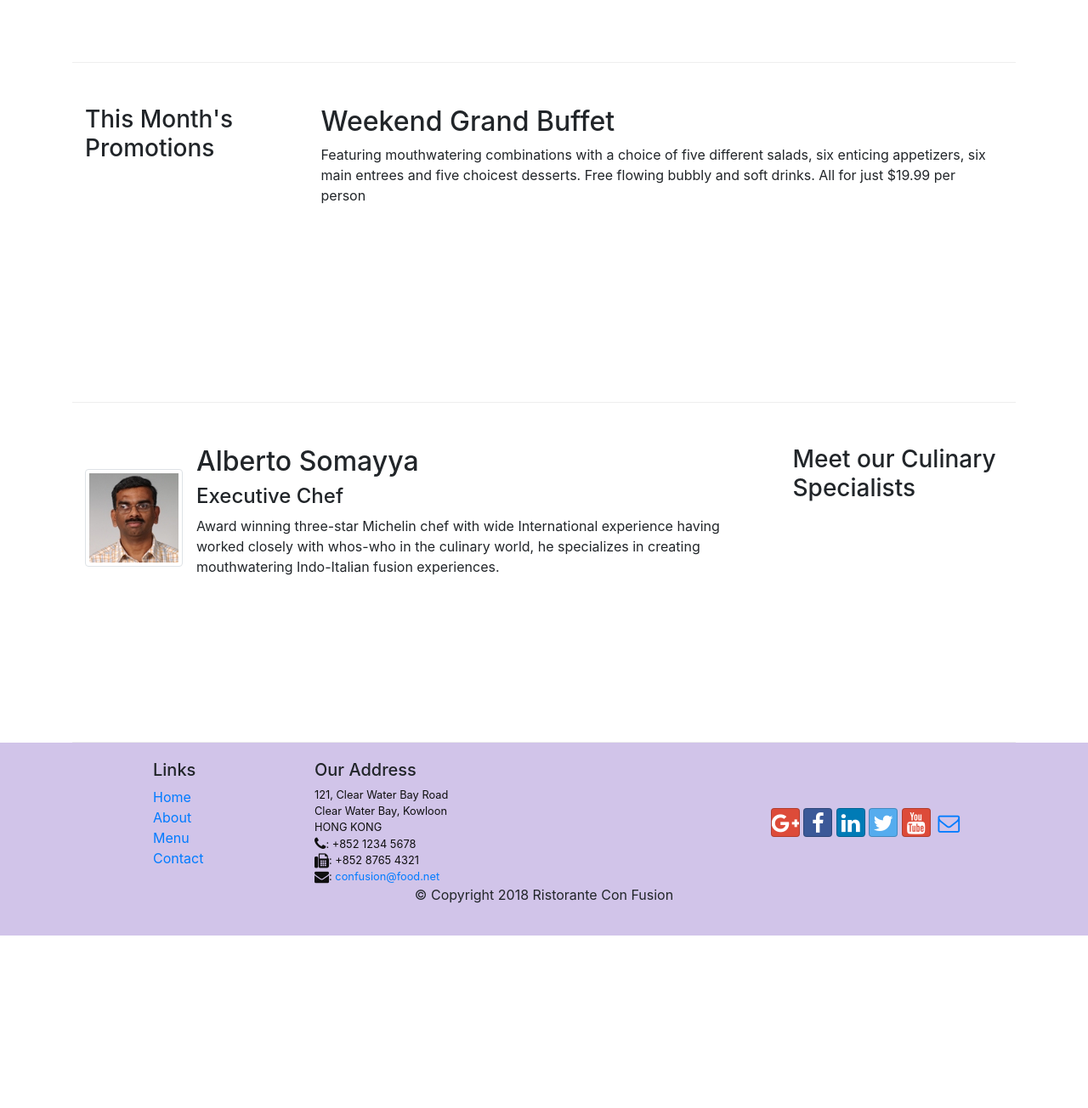
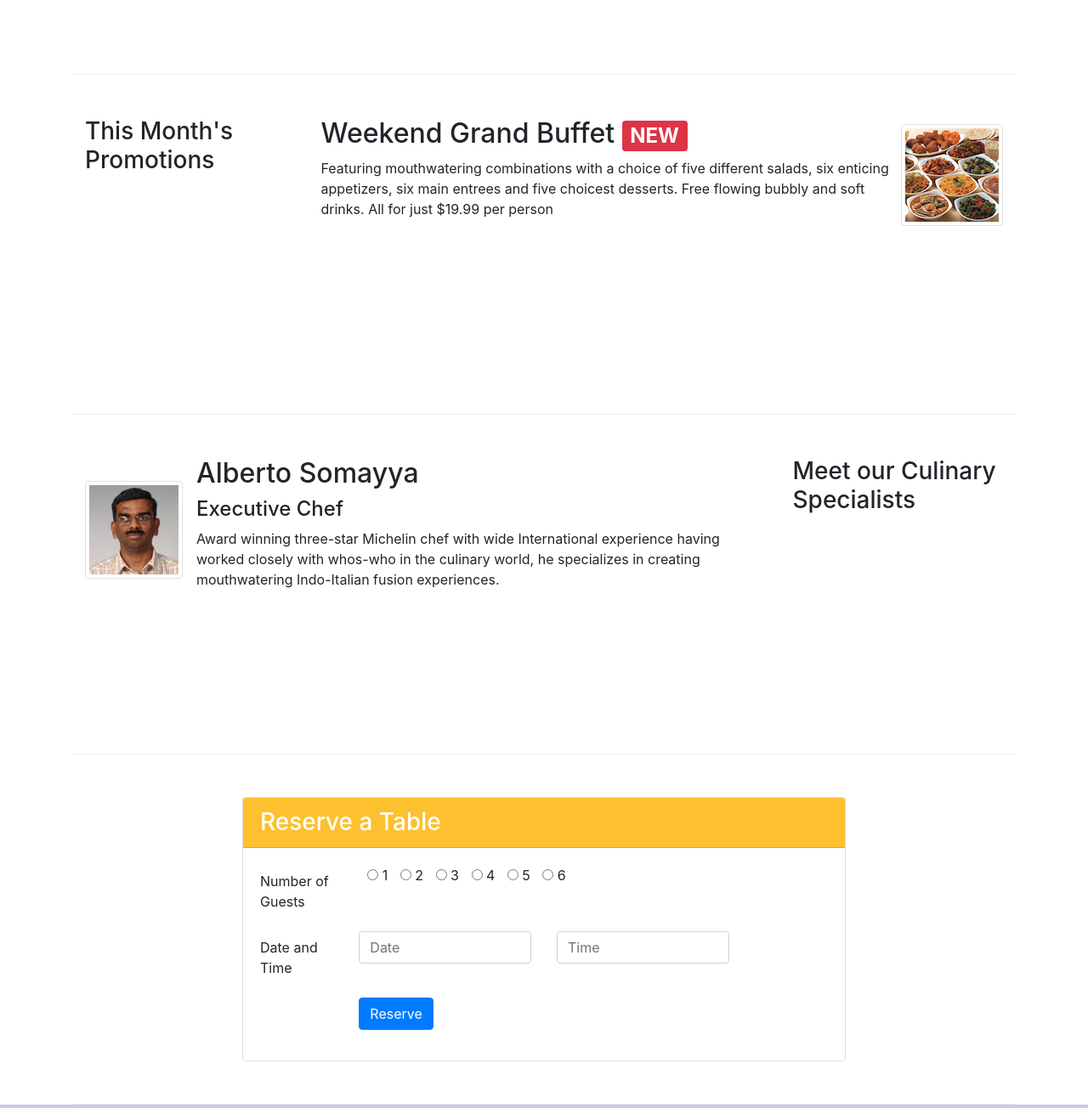
Before and after one commit to jkzasori/Bootstrap4-practice, a website: page index.html in a window 1280 px wide. Shown: the part 660-1964 px from the top of the page at 85% size. Before the commit the page ends 1761 px from the top, so only its background shows below. Drawn offline with nearby package versions, Linux system fonts and the light colour scheme.

Commit message:
Assignment 2

```diff
--- a/css/style.css
+++ b/css/style.css
@@ -37,3 +37,7 @@ body {
 .navbar-dark {
 	background-color: #512DA8;
 }
+
+.radio-inline {
+	margin-left: 10px;
+}
--- a/index.html
+++ b/index.html
@@ -39,10 +39,13 @@
             <div class="row row-header">
                 <div class="col-12 col-sm-6">
                     <h1>Ristorante con Fusion</h1>
-                    <p>We take inspiration from the World's best cuisines, and create a unique fusion experience. Our lipsmacking creations will tickle your culinary senses!</p>
+                    <p style="font-size: 1.2em;font-weight: 500;">We take inspiration from the World's best cuisines, and create a unique fusion experience. Our lipsmacking creations will tickle your culinary senses!</p>
                 </div>
-                <div class="col-12 col-sm align-self-center">
-                  <img src="img/logo.png" class="img-fluid">
+                <div class="col-12 col-sm align-self-center " >
+                  <img src="img/logo.png" class="img-fluid ">
+                </div>
+                <div class="col-12 col-sm align-self-center" >
+                  <a class="btn btn-warning btn-lg btn-block" style="font-weight: 500;" href="#ReserveT">Reserve Table</a>
                 </div>
             </div>
         </div>
@@ -74,8 +77,14 @@
                 <h3>This Month's Promotions</h3>
             </div>
             <div class="col col-sm col-md">
-                <h2>Weekend Grand Buffet</h2>
-                <p>Featuring mouthwatering combinations with a choice of five different salads, six enticing appetizers, six main entrees and five choicest desserts. Free flowing bubbly and soft drinks. All for just $19.99 per person </p>
+              <div class="media">
+                <div class="media-body">
+                  <h2 class="mt-0">Weekend Grand Buffet <span class="badge badge-danger">NEW</span></h2>
+                  <p class="d-none d-sm-block">Featuring mouthwatering combinations with a choice of five different salads, six enticing appetizers, six main entrees and five choicest desserts. Free flowing bubbly and soft drinks. All for just $19.99 per person </p>
+                </div>
+                <img class="d-flex img-thumbnail align-self-center" src="img/buffet.png" alt="Weekend Grand Buffet">
+              </div>
+
             </div>
         </div>
 
@@ -98,6 +107,56 @@
                     </div>
                 </div>
             </div>
+        </div>
+
+        <div class="row row-content">
+          <div class="offset-sm-2 col-12 col-sm-8">
+            <div class="card" id="ReserveT">
+              <h3 class="card-header text-white" style="background-color: #fdc02f;">Reserve a Table</h3>
+              <div class="card-body">
+                  <form>
+                    <div class="form-group row">
+                      <label for="numberGuest" class="col-12 col-sm-2 col-form-label">Number of Guests</label>
+                      <div class="col-12 col-sm-6">
+                        <label class="radio radio-inline">
+                          <input type="radio" name="ReserRadio" value="optio1"> 1
+                        </label>
+                        <label class="radio radio-inline">
+                          <input type="radio" name="ReserRadio" value="optio2"> 2
+                        </label>
+                        <label class="radio radio-inline">
+                          <input type="radio" name="ReserRadio" value="optio3"> 3
+                        </label>
+                        <label class="radio radio-inline">
+                          <input type="radio" name="ReserRadio" value="optio4"> 4
+                        </label>
+                        <label class="radio radio-inline">
+                          <input type="radio" name="ReserRadio" value="optio5"> 5
+                        </label>
+                        <label class="radio radio-inline">
+                          <input type="radio" name="ReserRadio" value="optio6"> 6
+                        </label>
+
+                      </div>
+                    </div>
+                    <div class="form-group row">
+                      <label for="dateTime" class="col-md-2 col-form-label">Date and Time</label>
+                      <div class="col-12 col-md-4 ">
+                        <input type="text" class="form-control" name="Date" id="Date" placeholder="Date" >
+                      </div>
+                      <div class="col-12 col-md-4">
+                        <input type="text" class="form-control" name="Time" id="Time" placeholder="Time">
+                      </div>
+                    </div>
+                    <div class="form-group row">
+                      <div class="col-sm-10 offset-sm-2">
+                        <button type="submit" class="btn btn-primary">Reserve</button>
+                      </div>
+                    </div>
+                  </form>
+              </div>
+            </div>
+          </div>
         </div>
     </div>
 
```
Also changed, not shown: aboutus.html (+6 -3 lines), contactus.html (+6 -3 lines).
